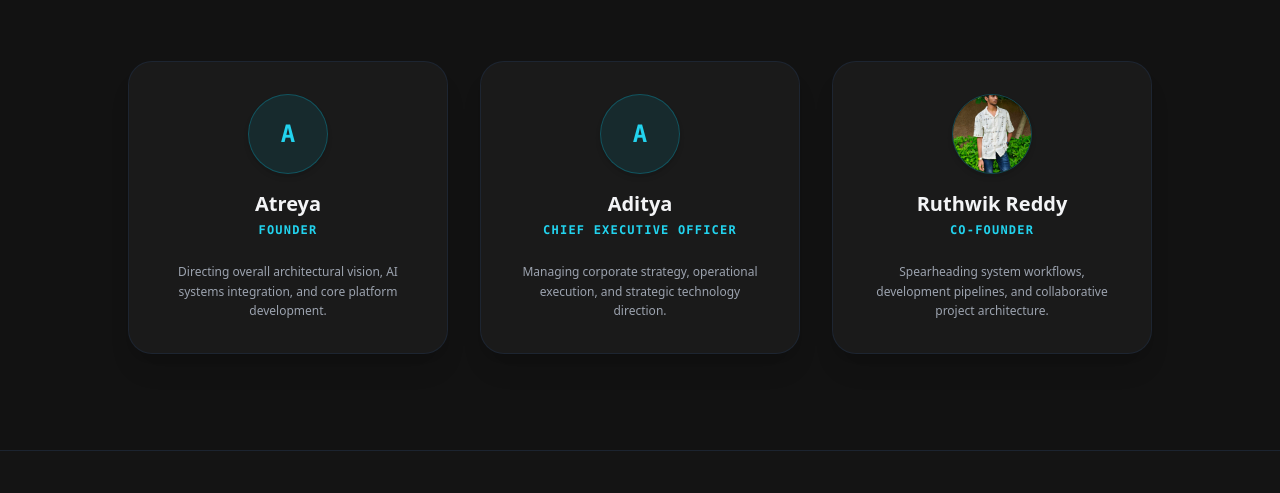
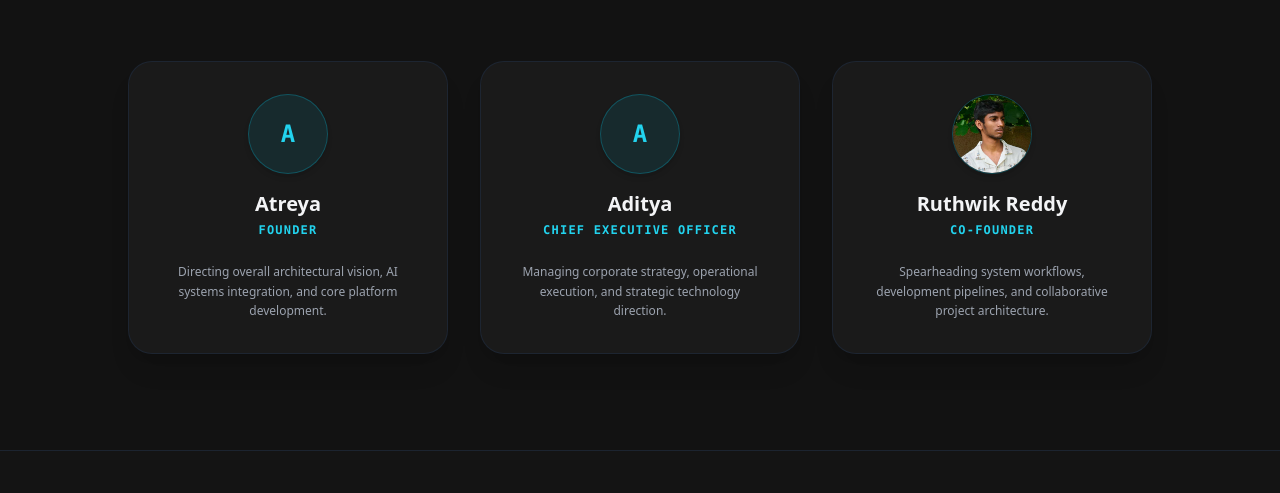
Before and after one commit to atreyajanapate88-collab/Velotech_official_, a plain HTML site: page index.html in a window 1280 px wide. Shown: the part 4106-4599 px from the top of the page. Drawn offline with nearby package versions, Linux system fonts and the light colour scheme.

Commit message:
Update index.html

```diff
--- a/index.html
+++ b/index.html
@@ -295,7 +295,7 @@
 
             <!-- Co-Founder -->
             <div class="bg-[#1a1a1a] border border-gray-800/80 p-8 rounded-3xl text-center space-y-4 hover:border-cyan-500/40 transition duration-300 shadow-xl">
-                <img src="IMG20260718141052.jpg" alt="Ruthwik Reddy" class="w-20 h-20 rounded-full object-cover mx-auto border border-cyan-500/30 shadow-md">
+                <img src="Screenshot 2026-08-02 160219.png" alt="Ruthwik Reddy" class="w-20 h-20 rounded-full object-cover mx-auto border border-cyan-500/30 shadow-md">
                 <div class="space-y-1">
                     <h3 class="text-xl font-bold text-gray-100">Ruthwik Reddy</h3>
                     <p class="text-xs text-cyan-400 font-mono uppercase tracking-widest font-semibold">Co-Founder</p>
```
